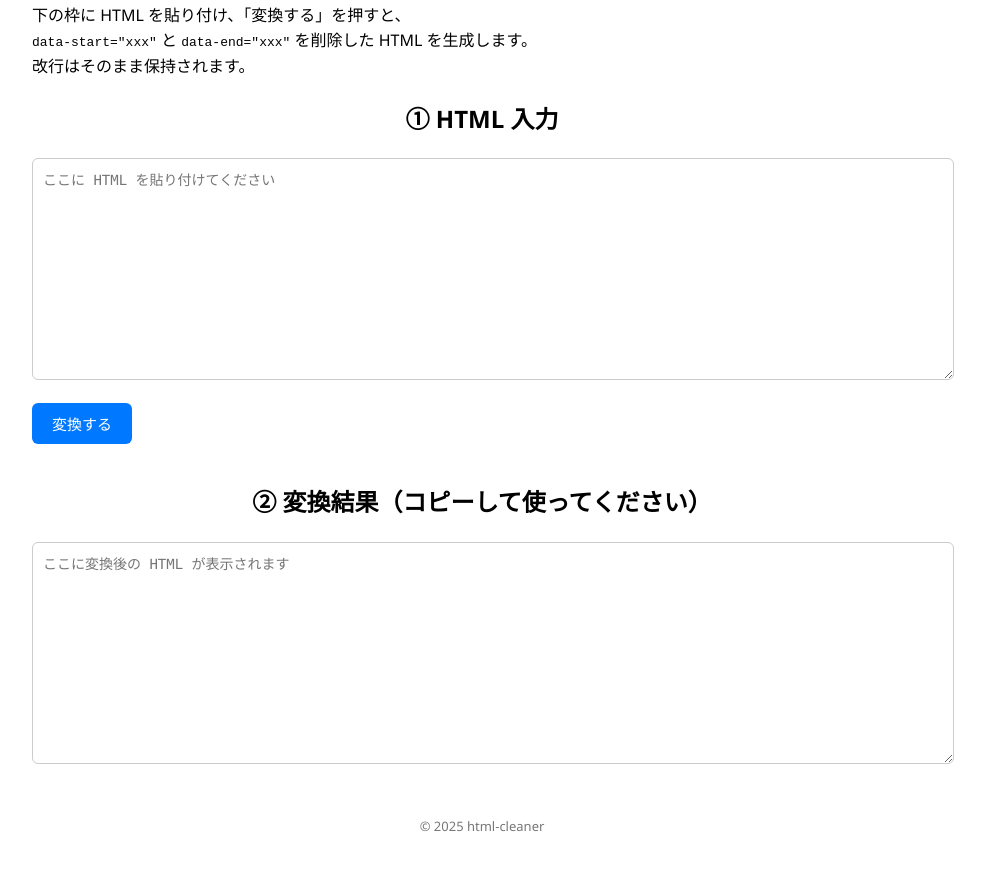
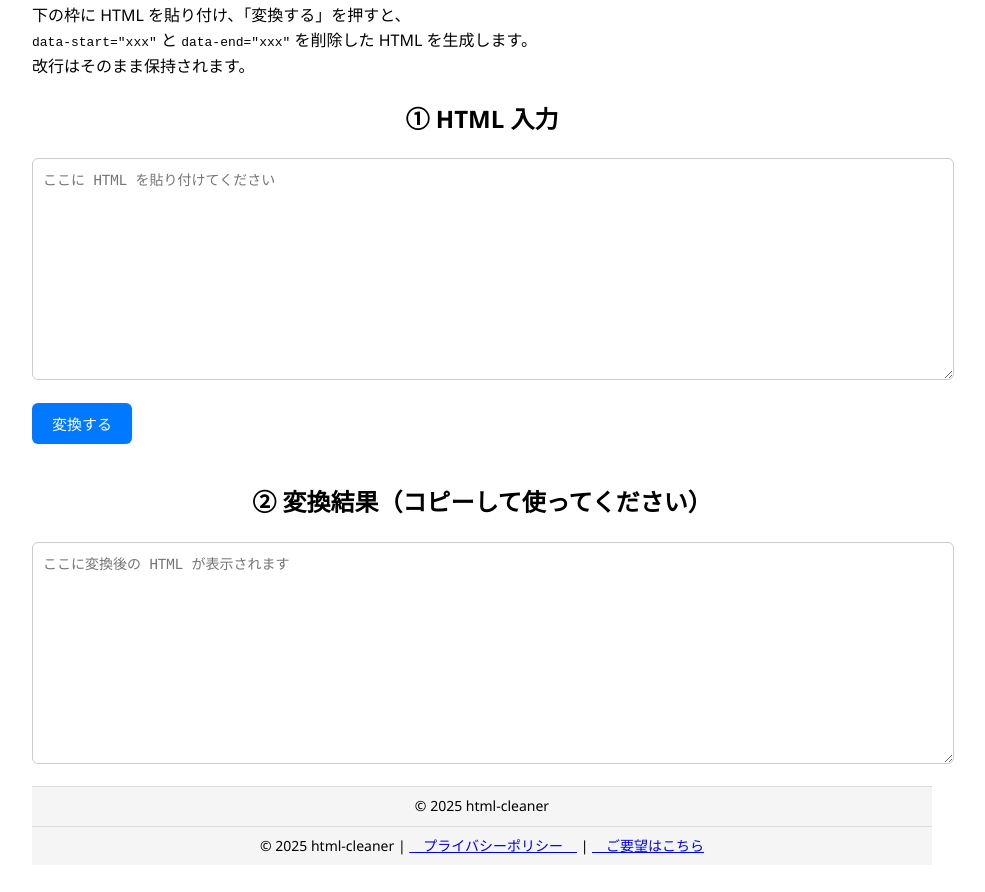
Before and after one commit to bujutu/html-cleaner, a plain HTML site: page index.html in a window 1280 px wide. Shown: the part 120-1012 px from the top of the page, without its empty margins (158-1143 px from the left). Before the commit the page ends 987 px from the top, so only its background shows below. Drawn offline with Linux system fonts and the light colour scheme.

Commit message:
Update index.html
Footer revised

```diff
--- a/index.html
+++ b/index.html
@@ -14,6 +14,7 @@
     <title>data-start / data-end 削除ツール</title>
     <meta name="viewport" content="width=device-width, initial-scale=1">
     <style>
+        header { background: #1366d6; color: white; padding: 16px; text-align: center; font-size: 20px; }
         body {
             font-family: "Segoe UI", sans-serif;
             margin: 20px auto;
@@ -50,10 +51,11 @@
             opacity: 0.85;
         }
         .footer {
-        margin-top: 30px;
           text-align: center;
-        color: #777;
-        font-size: 13px;
+          background: #f5f5f5;
+          padding: 8px 0;
+          border-top: 1px solid #ddd;
+          font-size: 14px;
         }
     </style>
 </head>
@@ -97,5 +99,10 @@
     }
     </script>
     <div class="footer">© 2025 html-cleaner</div>
+    <footer class="footer">
+        © 2025 html-cleaner |
+        <a href="https://bujutu.github.io/toku-com/privacypolicy.html">　プライバシーポリシー　</a> |
+        <a href="https://forms.gle/V4uRRyNumz2XvtGB6">　ご要望はこちら</a>
+      </footer>
 </body>
 </html>
```
Lines whose indentation alone changed are shown as unchanged.
